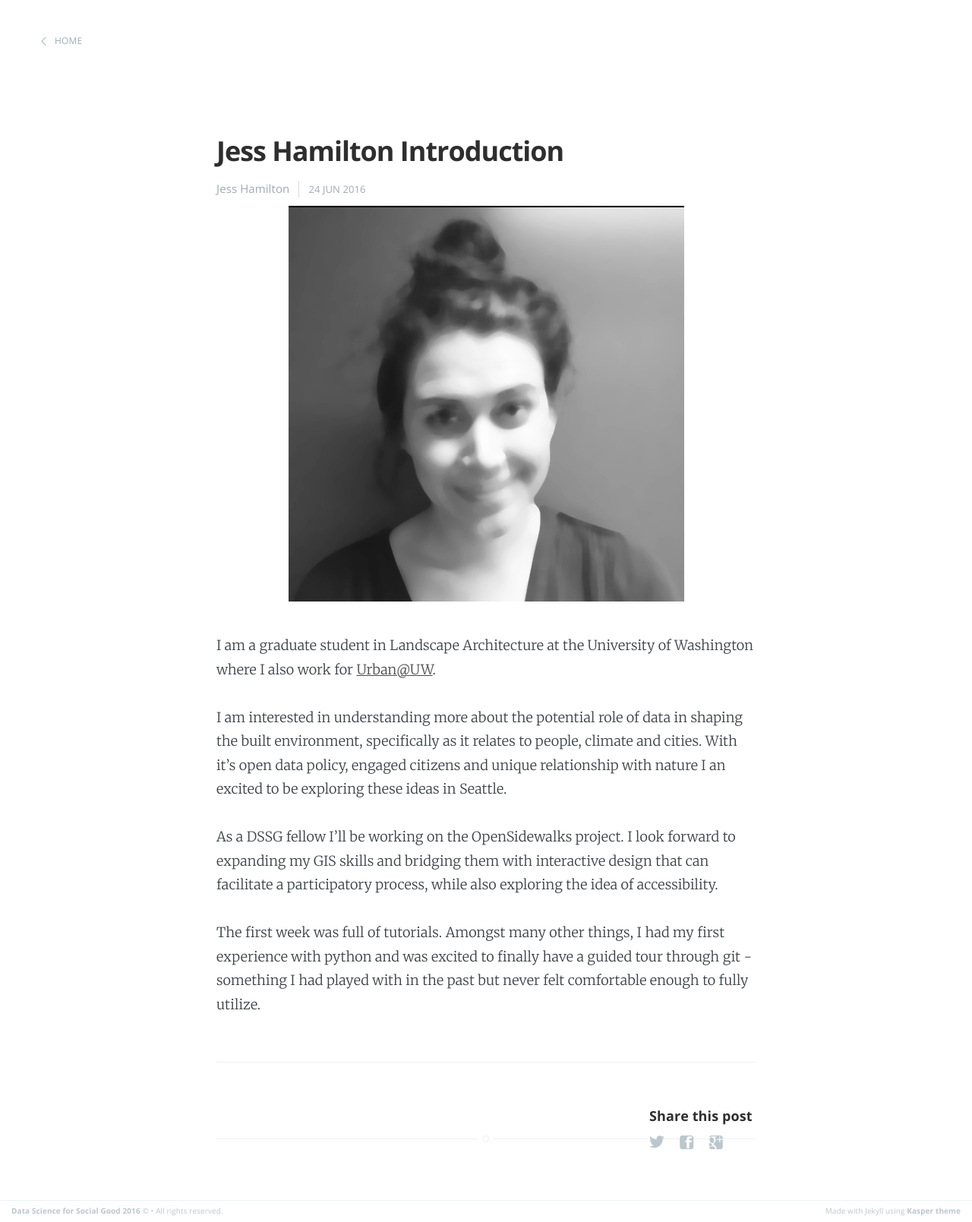
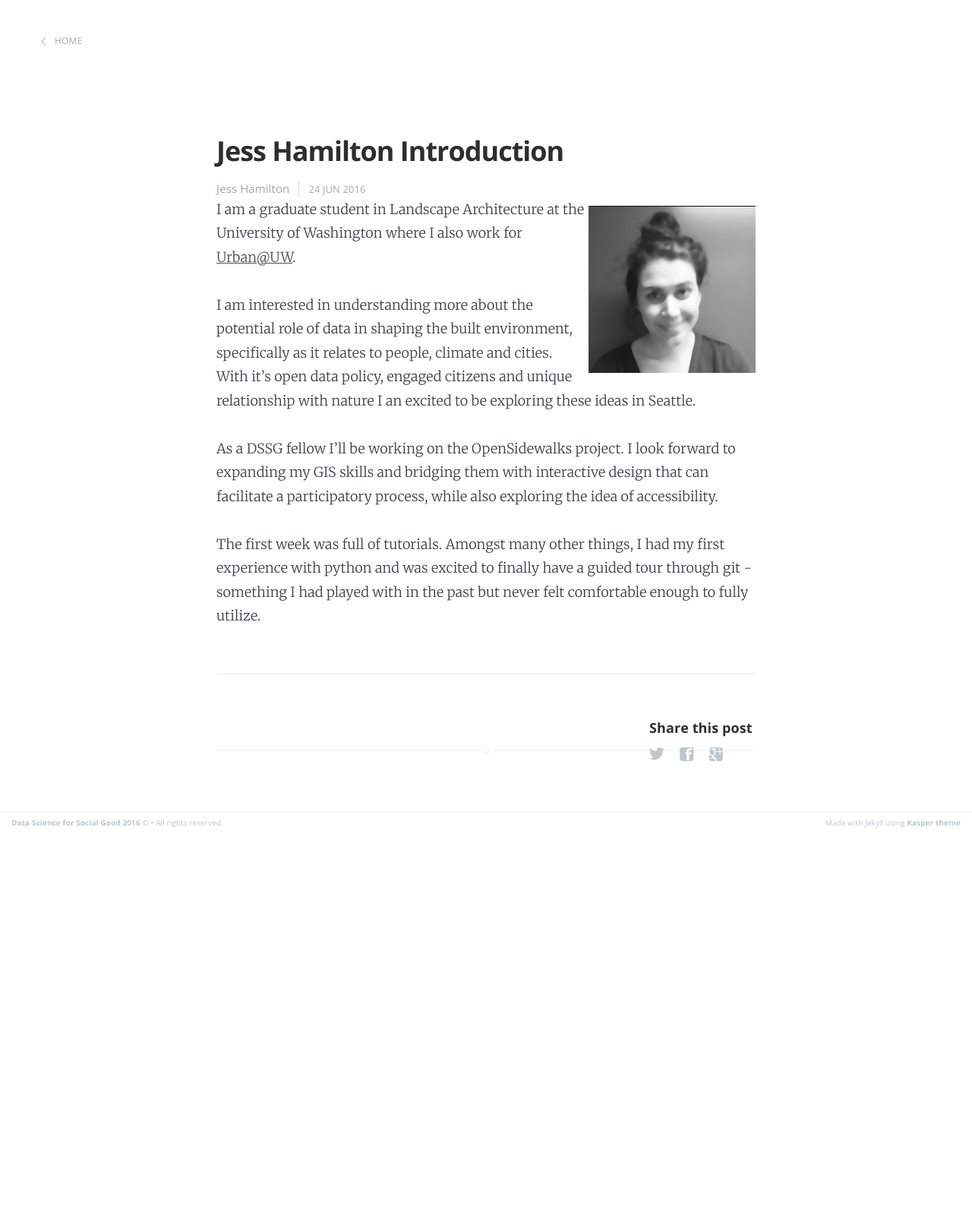
Before and after one commit to uwescience/DSSG2016, a Jekyll site: the page built from _posts/2016-06-24-jess-intro.md, in a window 1280 px wide. Shown: the whole page at 76% size. Built offline with Jekyll 4.4.1, drawn with Linux system fonts in a browser that asks for light colours; after the commit the page ends 1097 px from its top, so only the background shows below that.

Commit message:
updated photo

```diff
--- a/_posts/2016-06-24-jess-intro.md
+++ b/_posts/2016-06-24-jess-intro.md
@@ -4,9 +4,8 @@ title:  "Jess Hamilton Introduction"
 date:   2016-06-24
 author: Jess Hamilton
 ---
-
-![An image]({{ site.url }}/assets/images/hamilton.jpg)
-
+<img src="{{ site.url }}/assets/images/hamilton.jpg" width="220" align="right"
+style="PADDING-LEFT: 5px; PADDING-BOTTOM: 5px;">
 I am a graduate student in Landscape Architecture at the University of Washington where I also work for [Urban@UW](http://urban.uw.edu "Urban@UW").
 
 I am interested in understanding more about the potential role of data in shaping the built environment, specifically as it relates to people, climate and cities. With it's open data policy, engaged citizens and unique relationship with nature I an excited to be exploring these ideas in Seattle.
```
